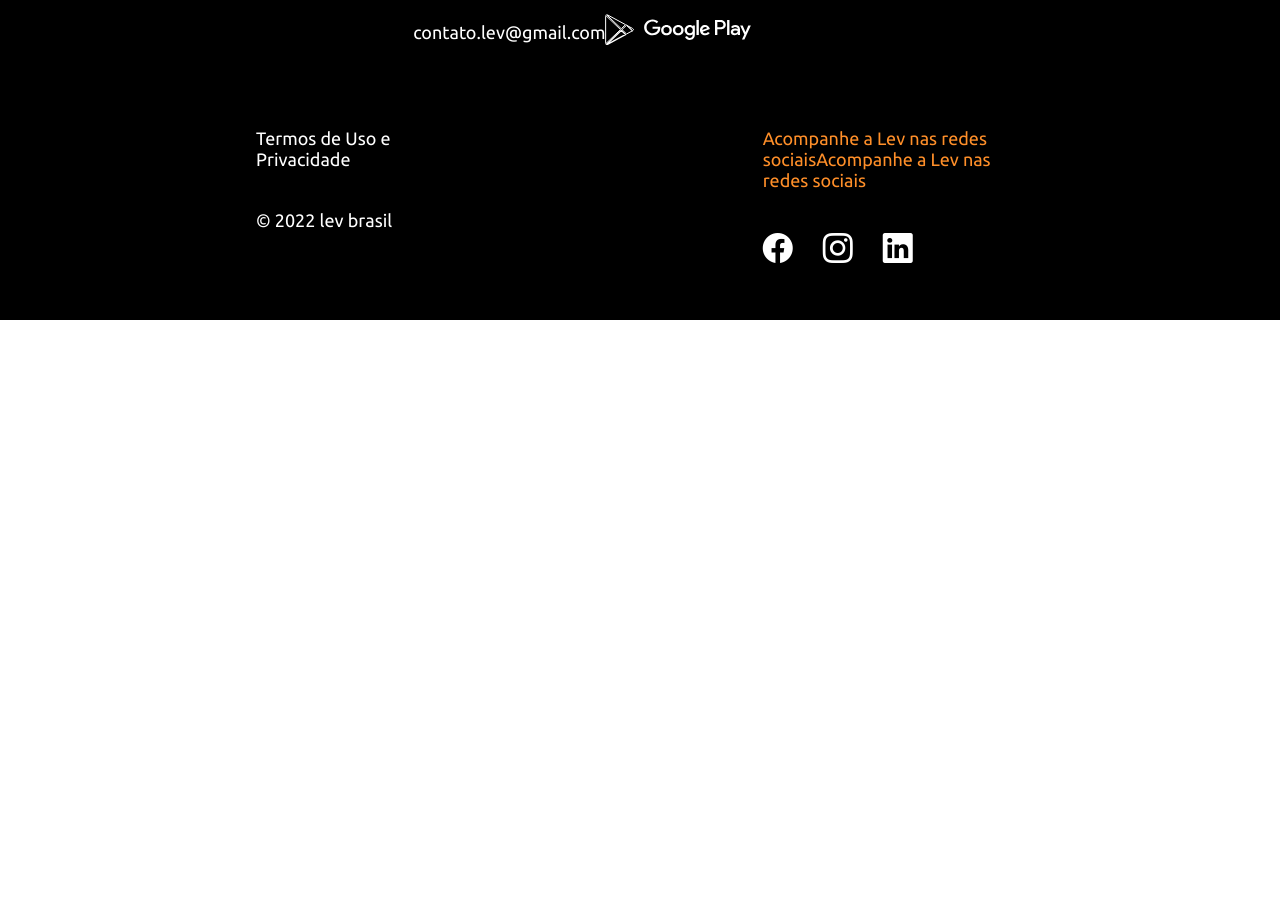
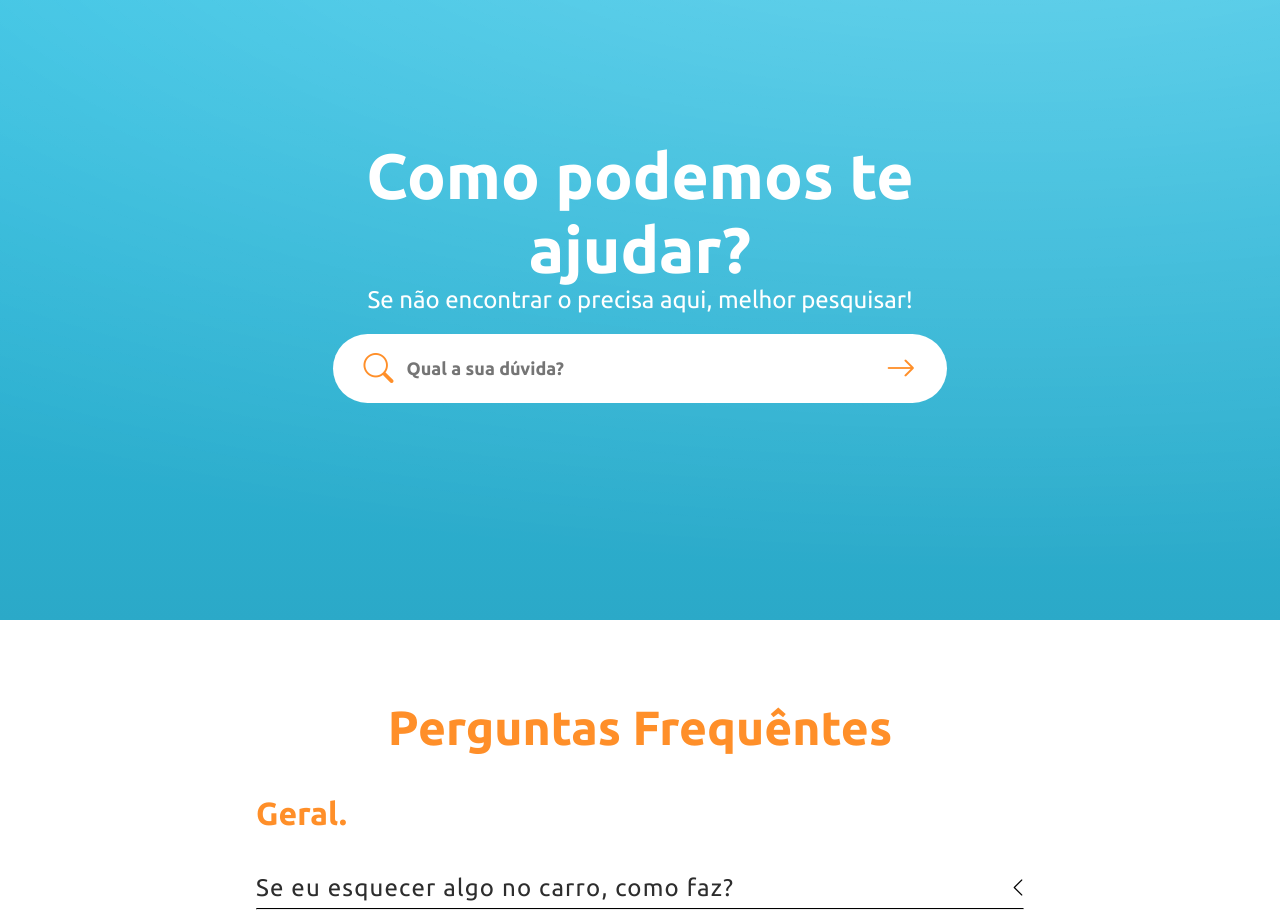
Before and after one commit to danivict/lev-website-local, a React (Create React App) app: page /help in a window 1280 px wide. Shown: the part 180-1097 px from the top of the page. Before the commit the page ends 800 px from the top, so only its background shows below. Built offline with nearby package versions, Linux system fonts and the light colour scheme.

Commit message:
página de ajuda

```diff
--- a/src/App.js
+++ b/src/App.js
@@ -3,6 +3,7 @@ import { Route, Routes } from 'react-router-dom';
 import Footer from './components/Footer';
 import Header from './components/Header';
 import Home from './pages/Home';
+import Help from './pages/Help';
 
 function App() {
   const [headerActive, setHeaderActive] = useState(false);
@@ -25,7 +26,8 @@ function App() {
     <>
       <Header headerActive={ headerActive } />
       <Routes>
-        <Route path='/' element={ <Home /> }/>
+        <Route path='/' element={ <Home /> } />
+        <Route path='/help' element={ <Help /> } />
       </Routes>
       <Footer />
     </>
--- a/src/components/Faq.jsx
+++ b/src/components/Faq.jsx
@@ -6,7 +6,8 @@ function Faq({ question, answer }) {
     container,
     questionContainer,
     answerContainer,
-    active
+    active,
+    chevron
   } = styles;
 
   const [answerActive, setAnswerActive] = useState(false);
@@ -17,8 +18,8 @@ function Faq({ question, answer }) {
         className={ questionContainer }
         onClick={ () => setAnswerActive((prev) => !prev) }
       >
-        <h2>{question}</h2>
-        <span>icon</span>
+        <h3>{question}</h3>
+        <i className={`bi ${chevron} bi-chevron-down ${answerActive ? active : ''}`}></i>
       </div>
       <hr />
       <div className={ `${answerContainer} ${answerActive ? active : ''}` }>
--- a/src/components/Footer.jsx
+++ b/src/components/Footer.jsx
@@ -35,9 +35,9 @@ function Footer() {
             <div></div>
             <div>
                 <p className={ footerSectionTitle }>Acompanhe a Lev nas redes sociaisAcompanhe a Lev nas redes sociais</p>
-                <i class="bi bi-facebook"></i>
-                <i class="bi bi-instagram"></i>
-                <i class="bi bi-linkedin"></i>
+                <i className="bi bi-facebook"></i>
+                <i className="bi bi-instagram"></i>
+                <i className="bi bi-linkedin"></i>
             </div>
         </footer>
     );
--- a/src/components/HomeSlider.jsx
+++ b/src/components/HomeSlider.jsx
@@ -3,9 +3,7 @@ import React, { useEffect, useState } from 'react';
 import person1 from '../images/home/person1.png';
 import person2 from '../images/home/person2.png';
 import person3 from '../images/home/person3.png';
-import '../styles/HomeSlider.css';
-import chevron from '../images/home/chevron.svg';
-
+import styles from '../styles/HomeSlider.module.css';
 function HomeSlider() {
   const [actual, setActual] = useState(1);
 
@@ -41,32 +39,32 @@ function HomeSlider() {
 
   const stringfyNumber = (number) => {
     if (number === 0) {
-      return 'first';
+      return styles.first;
     } else if (number === 1) {
-      return 'second';
+      return styles.second;
     }
-    return 'third';
+    return styles.third;
   }
 
   return (
     <>
-      <img src={ chevron } alt='previous' className='chevron previous' onClick={previous} />
-      <div className={`slider ${stringfyNumber(actual)}`}>
-        <div className='slide firstSlide'>
+      <i className={`bi bi-chevron-left ${styles.chevron} ${styles.previous}`} onClick={previous} />
+      <div className={`${styles.slider} ${stringfyNumber(actual)}`}>
+        <div className={`${styles.slide} ${styles.firstSlide}`}>
           <img src={ person1 } alt="person" />
           <article>
             <h1>Viaje com segurança!</h1>
             <p>Temos um sistema de rastreamento exclusivo que te garante segurança durante as viagens. Sua localização em tempo real pode ser compartilhada através de um Link.</p>
           </article>
         </div>
-        <div className='slide secondSlide'>
+        <div className={`${styles.slide} ${styles.secondSlide}`}>
           <img src={ person2 } alt="person" />
           <article>
             <h1>Indique motoristas!</h1>
             <p>Você conhece algum motorista de aplicativo? Você pode enviar para ele o Link de download do app de motoristas e receber bonificações por ter feito a indicação!</p>
           </article>
         </div>
-        <div className='slide thirdSlide'>
+        <div className={`${styles.slide} ${styles.thirdSlide}`}>
           <img src={ person3 } alt="person" />
           <article>
             <h1>Saiba mais sobre a Lev!</h1>
@@ -74,7 +72,7 @@ function HomeSlider() {
           </article>
         </div>
       </div>
-      <img src={ chevron } alt='previous' className='chevron next' onClick={next} />
+      <i className={`bi bi-chevron-left ${styles.chevron} ${styles.next}`} onClick={next} />
     </>
   )
 }
--- a/src/index.css
+++ b/src/index.css
@@ -7,6 +7,7 @@ html {
 }
 
 *, *:before, *:after {
+  font-family: Ubuntu;
   box-sizing: inherit;
 }
 
--- /dev/null
+++ b/src/pages/Help/index.jsx
@@ -0,0 +1,61 @@
+import React from 'react';
+import styles from '../../styles/Help.module.css';
+import faq from '../../data';
+import Faq from '../../components/Faq';
+
+function Help() {
+  const {
+    container,
+    searchArea,
+    magnifierIcon,
+    arrowIcon,
+    answersArea,
+    questionFormArea,
+  } = styles;
+
+  return (
+    <main className={container}>
+      <section className={searchArea}>
+        <h1>Como podemos te ajudar?</h1>
+        <p>Se não encontrar o precisa aqui, melhor pesquisar!</p>
+        <label htmlFor='search'>
+          <i class={`bi bi-search ${magnifierIcon}`}></i>
+          <input type='text' id='search' placeholder='Qual a sua dúvida?' />
+          <i class={`bi bi-arrow-right ${arrowIcon}`}></i>
+        </label>
+      </section>
+      <section className={answersArea}>
+        <h1>Perguntas Frequêntes</h1>
+        <section>
+          <h2>Geral.</h2>
+          {faq.map(({ question, answer }) => (
+            <Faq question={question} answer={answer} />
+          ))}
+        </section>
+        <section>
+          <h2>Motorista.</h2>
+          {faq.map(({ question, answer }) => (
+            <Faq question={question} answer={answer} />
+          ))}
+        </section>
+        <section>
+          <h2>Usuário.</h2>
+          {faq.map(({ question, answer }) => (
+            <Faq question={question} answer={answer} />
+          ))}
+        </section>
+      </section>
+      <section className={questionFormArea}>
+        <h1>Ainda tem alguma dúvida?<br/>Manda pra gente!</h1>
+        <form action="">
+          <input type="text" placeholder='Nome:*' />
+          <input type="text" placeholder='Seu E-mail:*' />
+          <textarea placeholder='Escreva sua dúvida aqui:*' rows={16} />
+          <button type='submit' onClick={(e) => {e.preventDefault()}}>Enviar</button>
+        </form>
+      </section>
+    </main>
+  );
+}
+
+export default Help;
--- a/src/styles/Faq.module.css
+++ b/src/styles/Faq.module.css
@@ -12,7 +12,7 @@
   cursor: pointer;
 }
 
-.questionContainer h2 {
+.questionContainer h3 {
   font-family: 'Ubuntu';
   font-style: normal;
   font-weight: 500;
@@ -40,3 +40,14 @@
   color: var(--gray);
   max-height: 5rem;
 }
+
+.chevron {
+  font-size: 2rem;
+  color: var(--black);
+  transform: rotate(90deg);
+  transition: all 0.3s ease;
+}
+
+.chevron.active {
+  transform: rotate(0deg);
+}
--- /dev/null
+++ b/src/styles/Help.module.css
@@ -0,0 +1,165 @@
+.searchArea {
+  width: 100vw;
+  height: 100vh;
+  background-image: url(../images/help/searchAreaBg.svg);
+  background-size: cover;
+  display: flex;
+  flex-flow: column nowrap;
+  justify-content: center;
+  align-items: center;
+  padding: 0 20vw;
+  padding-top: 12.5vh;
+}
+
+.searchArea h1 {
+  font-weight: 700;
+  font-size: 6.4rem;
+  line-height: 7.4rem;
+  display: flex;
+  align-items: center;
+  text-align: center;
+  color: var(--white);
+}
+
+.searchArea p {
+  font-weight: 500;
+  font-size: 2.4rem;
+  line-height: 2.8rem;
+  display: flex;
+  align-items: center;
+  text-align: center;
+  color: var(--white);
+  margin-bottom: 2.5vh;
+}
+
+.searchArea label {
+  display: flex;
+  justify-content: center;
+  width: 80%;
+  position: relative;
+}
+
+.searchArea label i {
+  position: absolute;
+  top: 50%;
+  font-size: 3rem;
+  color: var(--orange);
+  transform: translate(0, -50%);
+}
+
+.magnifierIcon {
+  left: 5%;
+}
+
+.arrowIcon {
+  left: 90%;
+  cursor: pointer;
+}
+
+.searchArea input {
+  border: none;
+  border-radius: 50px;
+  margin: auto;
+  width: 100%;
+  outline: none;
+  font-size: 1.8rem;
+  font-weight: 700;
+  padding: 24px 13% 24px 12%;
+}
+
+.answersArea {
+  width: 100vw;
+  padding: 0 20vw;
+}
+
+.answersArea h1 {
+  font-weight: 700;
+  font-size: 4.8rem;
+  line-height: 55px;
+  display: flex;
+  justify-content: center;
+  text-align: center;
+  color: var(--orange);
+  margin: 10vh 0 5vh;
+}
+
+.answersArea h2 {
+  font-weight: 700;
+  font-size: 3.2rem;
+  line-height: 37px;
+  display: flex;
+  align-items: center;
+  color: var(--orange);
+}
+
+.answersArea section {
+  margin-bottom: 5vh;
+}
+
+.questionFormArea {
+  width: 100vw;
+  padding: 0 25vw;
+  margin-bottom: 20vh;
+}
+
+.questionFormArea h1 {
+  display: flex;
+  justify-content: center;
+  font-weight: 700;
+  font-size: 4.8rem;
+  line-height: 5.5rem;
+  display: flex;
+  align-items: center;
+  text-align: center;
+  color: var(--orange);
+  margin-bottom: 5rem;
+}
+
+.questionFormArea form {
+  display: flex;
+  flex-flow: column nowrap;
+  justify-content: center;
+  align-items: center;
+}
+
+.questionFormArea form input {
+  width: 100%;
+  border-radius: 1.5rem;
+  border: 1px solid var(--gray);
+  font-weight: 700;
+  font-size: 1.8rem;
+  line-height: 2.1rem;
+  display: flex;
+  padding: 20px;
+  align-items: center;
+  color: var(--gray);
+  margin-bottom: 2rem;
+}
+
+.questionFormArea form textarea {
+  width: 100%;
+  border-radius: 1.5rem;
+  border: 1px solid var(--gray);
+  font-weight: 700;
+  font-size: 1.8rem;
+  line-height: 2.1rem;
+  display: flex;
+  padding: 20px;
+  align-items: center;
+  color: var(--gray);
+  margin-bottom: 2rem;
+  resize: none;
+}
+
+.questionFormArea form button {
+  width: 50%;
+  border-radius: 5rem;
+  height: 5rem;
+  border: none;
+  background-color: var(--orange);
+  color: var(--white);
+  font-weight: 700;
+  font-size: 1.8rem;
+  line-height: 150%;
+  cursor: pointer;
+}
--- a/src/styles/HomeSlider.css
+++ b/src/styles/HomeSlider.module.css
@@ -51,6 +51,8 @@
 .chevron {
   position: absolute;
   transition: all 0.2s ease;
+  font-size: 5rem;
+  color: var(--orange);
 }
 
 .previous {
@@ -58,12 +60,12 @@
 }
 
 .previous:active {
-  transform: scale(0.7);
+  transform: scale(0.8);
 }
 
 .next {
+  left: 85vw;
   transform: rotate(180deg);
-  left: 85vw;
 }
 
 .next:active {
```
Also changed, not shown: src/images/help/searchAreaBg.svg (added), src/images/home/chevron.svg (deleted).
